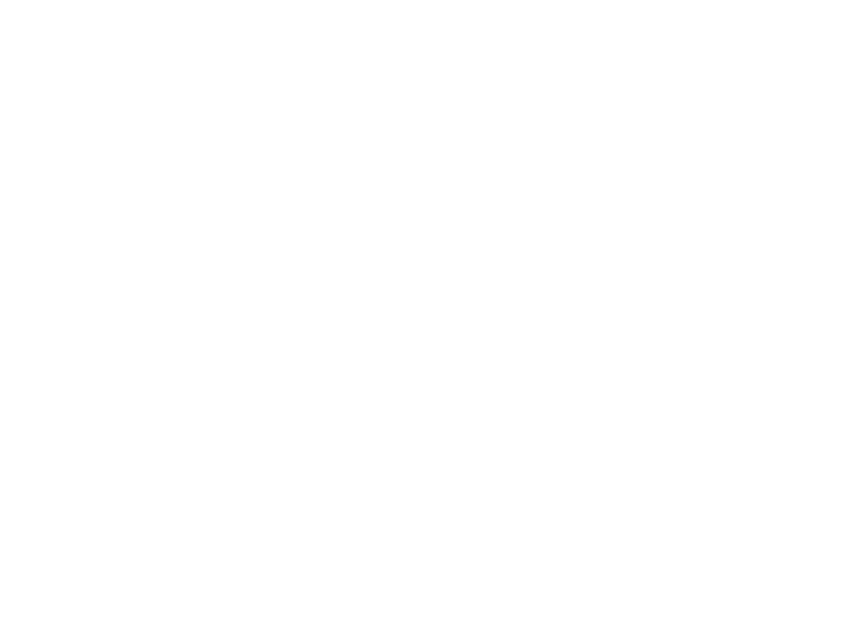
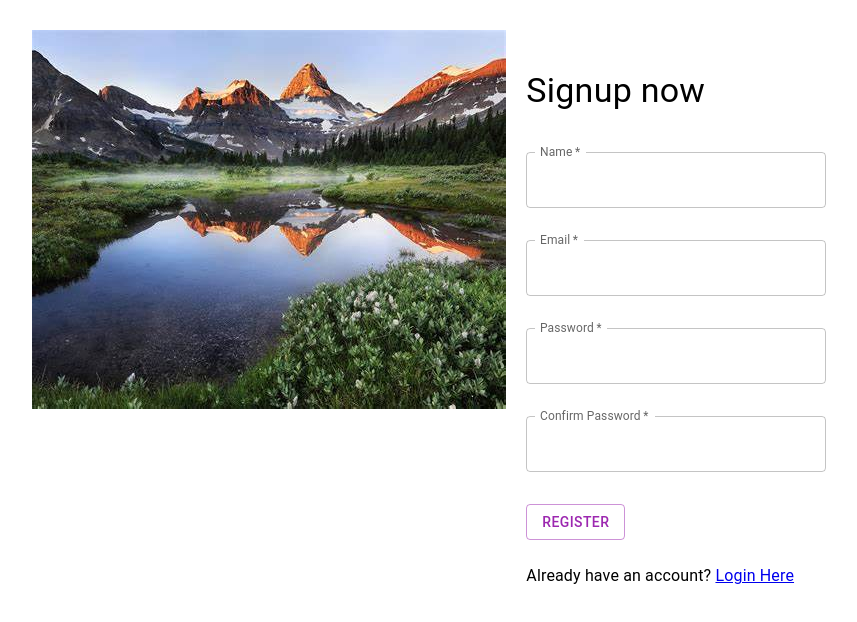
Before and after one commit to Hemachandran0x1/PTU-Resource-Hub, a React (Create React App) app in the folder resourcehub/: page /Signup in a window 1280 px wide. Shown: the top 622 px of the page, without its empty margins (211-1068 px from the left). Built offline with nearby package versions, Linux system fonts and the light colour scheme.

Commit message:
Created Signup Component and implemented Routes

```diff
--- a/resourcehub/src/Component/Contribute.js
+++ b/resourcehub/src/Component/Contribute.js
@@ -9,6 +9,8 @@
 import '../Styles/contribute.css'
 import Button from '@mui/material/Button';
 import { styled } from '@mui/material/styles';
+import { Box } from '@mui/material';
+import Sidebar from './Sidebar';
 
 
 const BootstrapButton = styled(Button)({
@@ -54,6 +56,8 @@
     state = {  }
     render() {
         return (
+          <Box sx={{display:'flex'}}>
+            <Sidebar/>
             <div>
             <Grid container>
                     <Grid item xs={2}>
@@ -106,6 +110,7 @@
 
                 </Grid>
                 </div>
+        </Box>
         );
     }
 }
--- a/resourcehub/src/Component/ContributeAuth.js
+++ b/resourcehub/src/Component/ContributeAuth.js
@@ -3,7 +3,7 @@
 import '../Styles/contribute.css'
 import img1 from '../assets/greentick.png';
 import '../Styles/contributeauth.css'
-class Contribute extends Component {
+class ContributeAuth extends Component {
     constructor(props) {
         super(props);
     }
@@ -38,4 +38,4 @@
     }
 }
 
-export default Contribute;
+export default ContributeAuth;
--- a/resourcehub/src/Component/Home.js
+++ b/resourcehub/src/Component/Home.js
@@ -1,10 +1,17 @@
 import React from 'react'
+import Sidebar from './Sidebar'
+import { Box, Typography } from '@mui/material'
 
 function Home() {
   return (
     <div>
-
-    </div>
+        <Box sx={{display:'flex'}}>
+        <Sidebar/>
+        <div>
+        <Typography variant='h2' align='center'>Home</Typography>
+        </div>
+        </Box>
+  </div>
   )
 }
 
--- a/resourcehub/src/Component/Routesapp.js
+++ b/resourcehub/src/Component/Routesapp.js
@@ -2,14 +2,19 @@
 import {BrowserRouter, Route , Routes} from 'react-router-dom';
 import Login from './Login';
 import Signup from './Signup';
+import Contribute from './Contribute'
+import ContributeAuth from './ContributeAuth';
+import Home from './Home';
 function Routesapp() {
   return (
     <>
         <BrowserRouter>
             <Routes>
+                <Route path="/" element={<Home/>}/>
                 <Route path="/Login" element={<Login/>}/>
                 <Route path="/Signup" element={<Signup/>}/>
-
+                <Route path="/Contribute" element={<Contribute/>}/>
+                <Route path="/ContributeAuth" element={<ContributeAuth/>}/>
             </Routes>
         </BrowserRouter>
     </>
--- a/resourcehub/src/Component/Sidebar.js
+++ b/resourcehub/src/Component/Sidebar.js
@@ -1,5 +1,6 @@
 import React from 'react'
-import { Drawer,List,ListItem,ListItemButton,ListItemIcon,Divider,ListItemText, Typography } from '@mui/material';//Toolbar
+import { Drawer,List,ListItem,ListItemButton,ListItemIcon,Divider,ListItemText, Typography} from '@mui/material';//Toolbar
+import { Link } from 'react-router-dom';
 import MailIcon from '@mui/icons-material/Mail';
 import ControlPointIcon from '@mui/icons-material/ControlPoint';
 import InfoIcon from '@mui/icons-material/Info';
@@ -22,16 +23,42 @@
         <Typography variant='p'  sx={{fontSize:28,marginY:2,marginX:2}}>Ptu Resource Hub</Typography>
         <Divider />
         <List>
-          {['Home','Contribute', 'Request/Report','About'].map((text, index) => (
-            <ListItem key={text} disablePadding>
+        <Link to="/" style={{color:'inherit',textDecorationLine:'none'}}>
+            <ListItem disablePadding>
               <ListItemButton>
                 <ListItemIcon>
-                  {index === 0 ? <HomeIcon/> : index ===1 ?<ControlPointIcon/>:index===2 ? <MailIcon/> : <InfoIcon/>}
+                  <HomeIcon/>
                 </ListItemIcon>
-                <ListItemText primary={text} />
+               <ListItemText primary="Home" />
               </ListItemButton>
-            </ListItem>
-          ))}
+            </ListItem></Link>
+            <Link to="/Contribute" style={{color:'inherit',textDecorationLine:'none'}}>
+            <ListItem disablePadding>
+              <ListItemButton>
+                <ListItemIcon>
+                  <ControlPointIcon/>
+                </ListItemIcon>
+                <ListItemText primary="Contribute" />
+              </ListItemButton>
+            </ListItem> </Link>
+            <Link to="/Login" style={{color:'inherit',textDecorationLine:'none'}}>
+            <ListItem disablePadding>
+              <ListItemButton>
+                <ListItemIcon>
+                  <MailIcon/>
+                </ListItemIcon>
+                <ListItemText primary="Request/Report" />
+              </ListItemButton>
+            </ListItem></Link>
+            <Link to="/Login" style={{color:'inherit',textDecorationLine:'none'}}>
+            <ListItem disablePadding>
+              <ListItemButton>
+                <ListItemIcon>
+                    <InfoIcon/>
+                </ListItemIcon>
+                <ListItemText primary="About" />
+              </ListItemButton>
+            </ListItem></Link>
         </List>
 
       </Drawer>
@@ -39,3 +66,4 @@
 }
 
 export default Sidebar
+//['Home','Contribute', 'Request/Report','About'] //key={text}
--- a/resourcehub/src/Component/Signup.js
+++ b/resourcehub/src/Component/Signup.js
@@ -1,11 +1,95 @@
-import React from 'react'
+import React, {useState} from 'react';
+import { TextField, Button, Grid, Stack, Typography } from '@mui/material';
+import { Link } from "react-router-dom"
+import placeholder from '../assets/placeholder.jpg';
+import '../Styles/Login.css'
+function Signup() {
+  const [Name, setName] = useState('')
 
-function Signup() {
-  return (
-    <div>
+    const [email, setEmail] = useState('')
+    const [password, setPassword] = useState('')
+    const [confirmpassword, setConfirmPassword] = useState('')
 
-    </div>
-  )
+    function handleSubmit(event) {
+        event.preventDefault();
+        console.log(Name,  email, password,confirmpassword)
+    }
+
+    return (
+        <React.Fragment>
+            <Grid container>
+              <Grid xs={2}>
+
+              </Grid>
+              <Grid xs={8}>
+                <div className='maincomp'>
+                  <div className='picdiv'>
+                    <img src={placeholder} alt="ph" ></img>
+                  </div>
+                  <div className='logindiv'>
+                <Typography variant="h4" my={5}>Signup now</Typography>
+                <form onSubmit={handleSubmit} action={<Link to="/login" />}>
+                    <Stack spacing={2} direction="row" sx={{marginBottom: 4}}>
+                        <TextField
+                            type="text"
+                            variant='outlined'
+                            color='secondary'
+                            label="Name"
+                            onChange={e => setName(e.target.value)}
+                            value={Name}
+                            fullWidth
+                            InputLabelProps={{ shrink: true }}
+                            required
+                        />
+                    </Stack>
+                    <TextField
+                        type="email"
+                        variant='outlined'
+                        color='secondary'
+                        label="Email"
+                        onChange={e => setEmail(e.target.value)}
+                        value={email}
+                        fullWidth
+                        required
+                        InputLabelProps={{ shrink: true }}
+                        sx={{mb: 4}}
+                    />
+                    <TextField
+                        type="password"
+                        variant='outlined'
+                        color='secondary'
+                        label="Password"
+                        onChange={e => setPassword(e.target.value)}
+                        value={password}
+                        required
+                        fullWidth
+                        InputLabelProps={{ shrink: true }}
+                        sx={{mb: 4}}
+                    />
+                        <TextField
+                        type="password"
+                        variant='outlined'
+                        color='secondary'
+                        label="Confirm Password"
+                        onChange={e => setConfirmPassword(e.target.value)}
+                        value={confirmpassword}
+                        required
+                        fullWidth
+                        InputLabelProps={{ shrink: true }}
+                        sx={{mb: 4}}
+                    />
+                    <Button variant="outlined" color="secondary" type="submit">Register</Button>
+                </form>
+                <Typography mt={3}>Already have an account? <Link to="/login">Login Here</Link></Typography>
+              </div></div>
+            </Grid>
+            <Grid xs={2}>
+
+            </Grid>
+          </Grid>
+
+      </React.Fragment>
+    )
 }
 
 export default Signup
```
